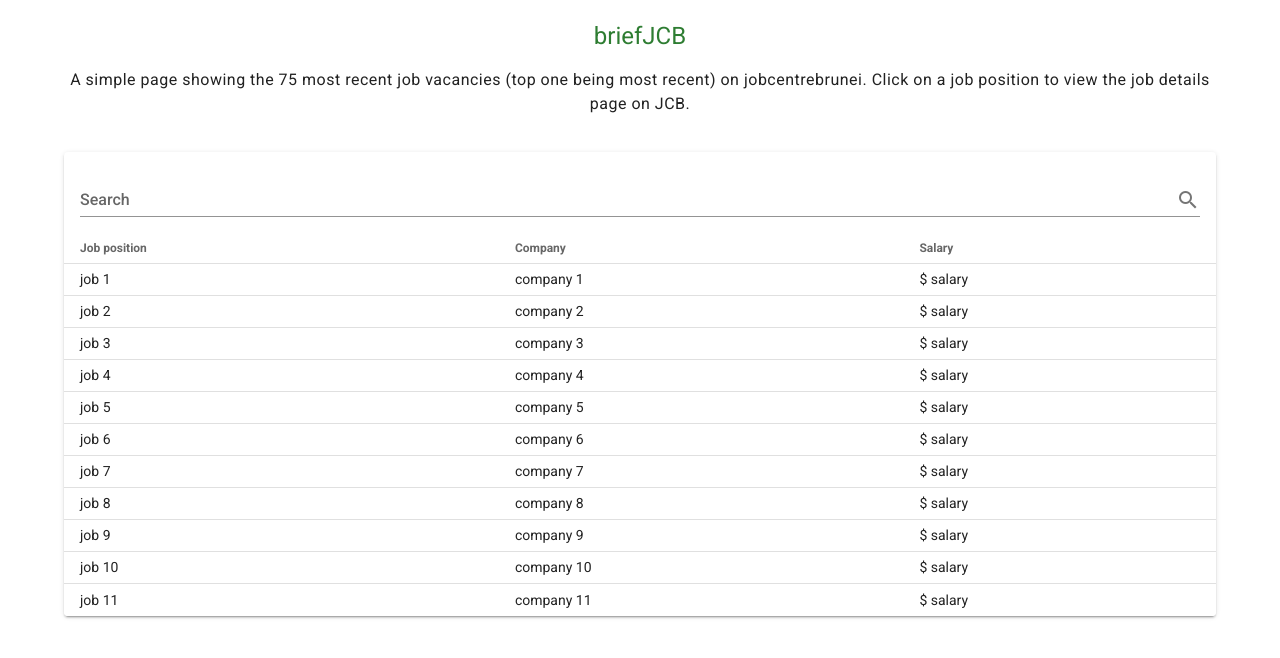
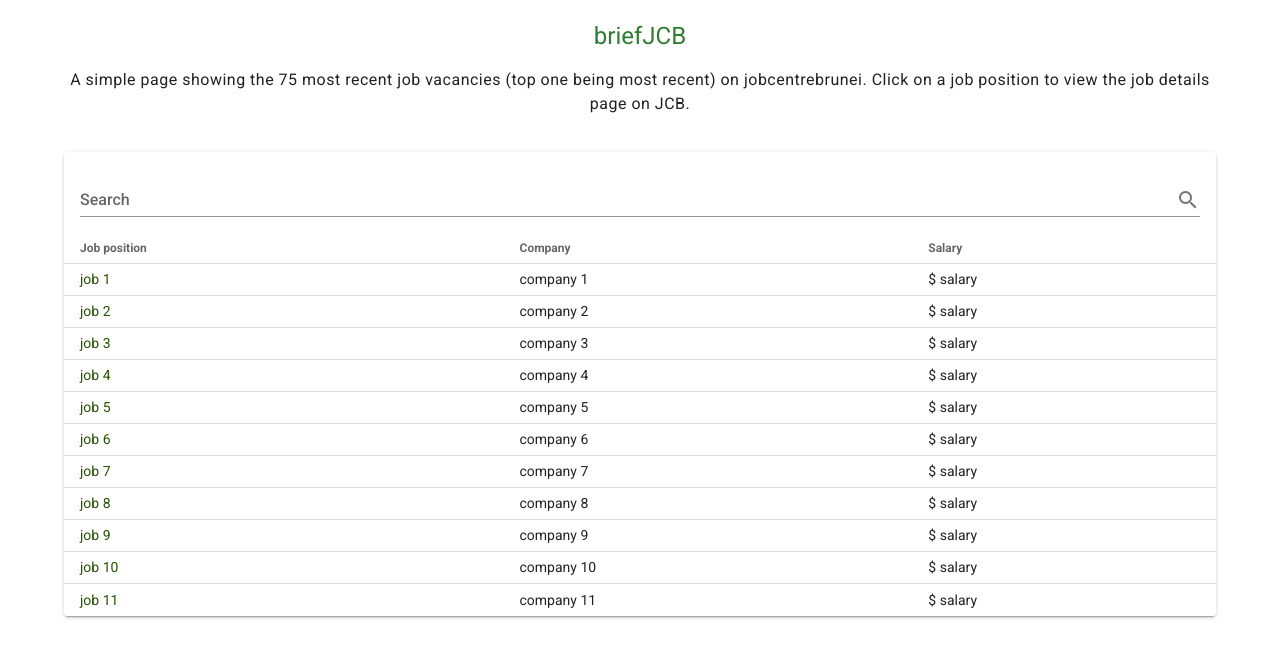
Before and after one commit to najib-r/briefjcb-vue, a Vue app: page / in a window 1280 px wide. Shown: the top 658 px of the page. Built offline with nearby package versions, Linux system fonts and the light colour scheme.

Commit message:
Add links to each row

```diff
--- a/src/components/mainContent.vue
+++ b/src/components/mainContent.vue
@@ -16,6 +16,9 @@
     disable-pagination
     hide-default-footer
     dense>
+    <template v-slot:[`item.name`]="{ item }">
+      <a :href="item.link" class="links" target="_blank" rel="noopener noreferrer">{{ item.name }}</a>
+  </template>
   </v-data-table>
 </v-card>
 </template>
@@ -42,15 +45,21 @@ export default {
             headers: [
                 {
                   text: 'Job position',
-                  align: 'start',
+                  align: 'left',
                   sortable: true,
                   value: 'name',
                 },
-                { text: 'Company', value: 'company' },
-                { text: 'Salary', value: 'salary' }
+                { text: 'Company', value: 'company'},
+                { text: 'Salary', value: 'salary', sortable: false}
             ]
         }
+    },
+    methods: {
+      redirectToLink: function(item) {
+        window.open(item.link, '_blank');
+      }
     }
+
 }
 </script>
 
```
